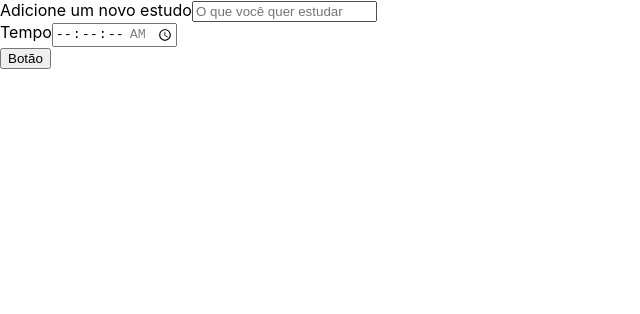
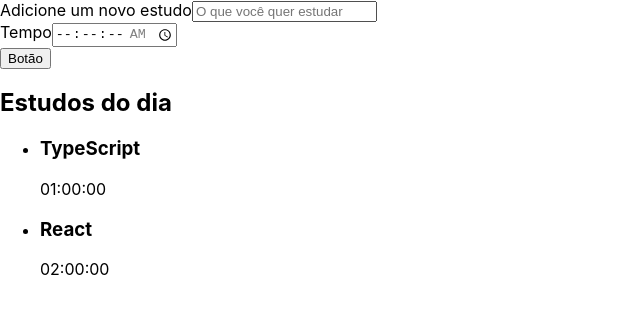
Before and after one commit to TheAwesomeStorm/React-Introduction, a React (Create React App) app: page / in a window 1280 px wide. Shown: the top 314 px of the page, without its empty margins (0-640 px from the left). Built offline with nearby package versions, Linux system fonts and the light colour scheme.

Commit message:
Created List Component

```diff
--- a/src/App.tsx
+++ b/src/App.tsx
@@ -1,10 +1,12 @@
 import React from 'react';
 import { Forms } from './components/forms/forms'
+import { List } from './components/list/list'
 
 function App() {
   return (
     <div className="App">
       <Forms />
+      <List />
     </div>
   );
 }
--- /dev/null
+++ b/src/components/list/list.tsx
@@ -0,0 +1,19 @@
+import React from 'react'
+
+export function List() {
+  return (
+    <aside>
+      <h2>Estudos do dia</h2>
+      <ul>
+        <li>
+          <h3>TypeScript</h3>
+          <span>01:00:00</span>
+        </li>
+        <li>
+          <h3>React</h3>
+          <span>02:00:00</span>
+        </li>
+      </ul>
+    </aside>
+  )
+}
```
